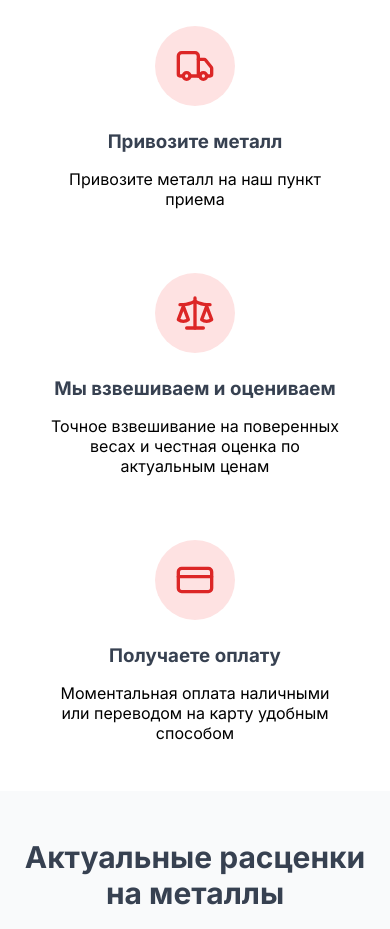
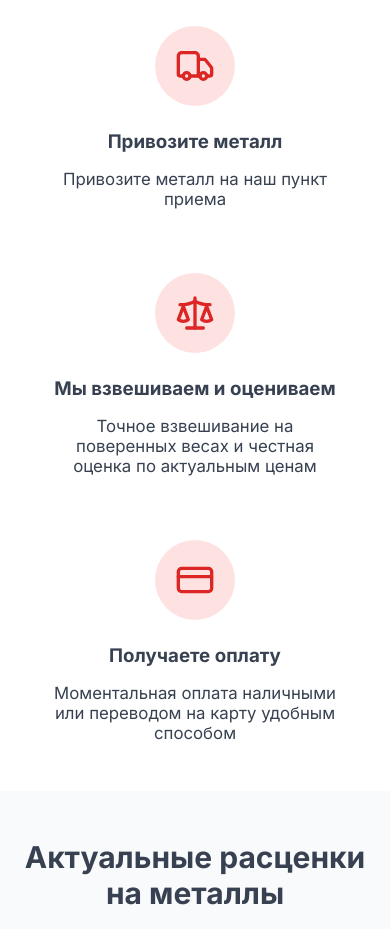
Before and after one commit to Whyleafy/metall, a Next.js app: page / in a window 390 px wide. Shown: the part 780-1709 px from the top of the page. Built offline with nearby package versions, Linux system fonts and the light colour scheme; no server answers; the database is empty.

Commit message:
style: Доработка секции шагов

```diff
--- a/components/StepsSection/StepsSection.module.scss
+++ b/components/StepsSection/StepsSection.module.scss
@@ -80,6 +80,13 @@
 			color: colors.$color-black;
 
 		}
+
+		@media (max-width: 768px) {
+			gap: 0.5rem;
+			&__p {
+				font-size: 1.05rem;
+			}
+    	}
 	}
 
 
--- a/components/StepsSection/StepsSection.tsx
+++ b/components/StepsSection/StepsSection.tsx
@@ -41,8 +41,8 @@ export const StepsSection: React.FC<Props> = ({ className }) => {
 							<step.icon className={styles.step__icon}/>
 						</div>
 						<div className={styles.step__text}>
-							<Title tag='h3' color='black' className={styles.step__title}>{step.title}</Title>
-							<p className={styles.step__p}>{step.description}</p>
+							<Title tag='h3' color='black' className={styles.step__text__title}>{step.title}</Title>
+							<p className={styles.step__text__p}>{step.description}</p>
 						</div>
 					</div>
           		))}
```
